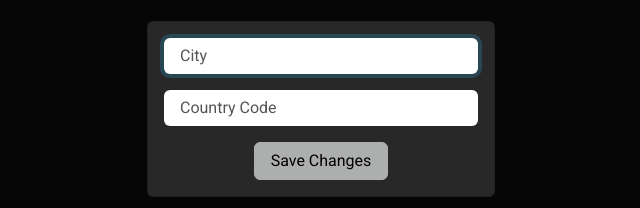
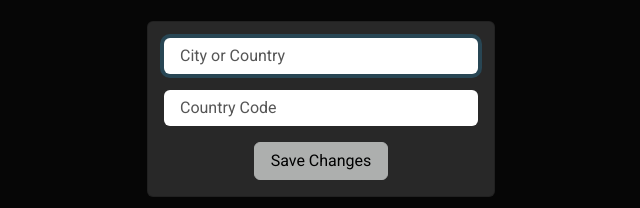
Before and after one commit to Arias-Manuel/Entrega-de-Proyecto-Final, a website: page src/index.html in a window 1280 px wide. Shown: the part 291-499 px from the top of the page, 319-959 px from the left. Drawn offline with nearby package versions, Linux system fonts and the light colour scheme.

Commit message:
Final v2

```diff
--- a/src/index.html
+++ b/src/index.html
@@ -28,7 +28,7 @@
             <div class="card-body">
               <form id="w-form">
                 <div class="form-group mb-3">
-                  <input type="text" id="city" class="form-control" placeholder="City" autofocus>
+                  <input type="text" id="city" class="form-control" placeholder="City or Country" autofocus>
                 </div>
                 <div class="form-group mb-3">
                   <input type="text" id="countryCode" class="form-control" placeholder="Country Code">
```
